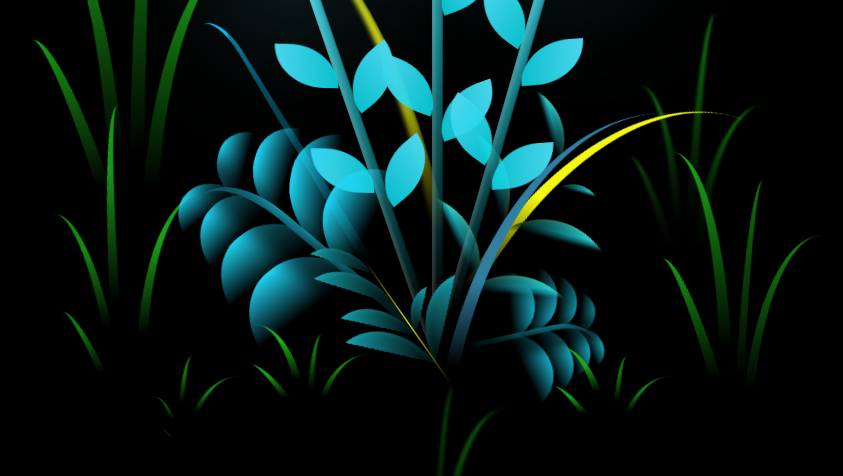
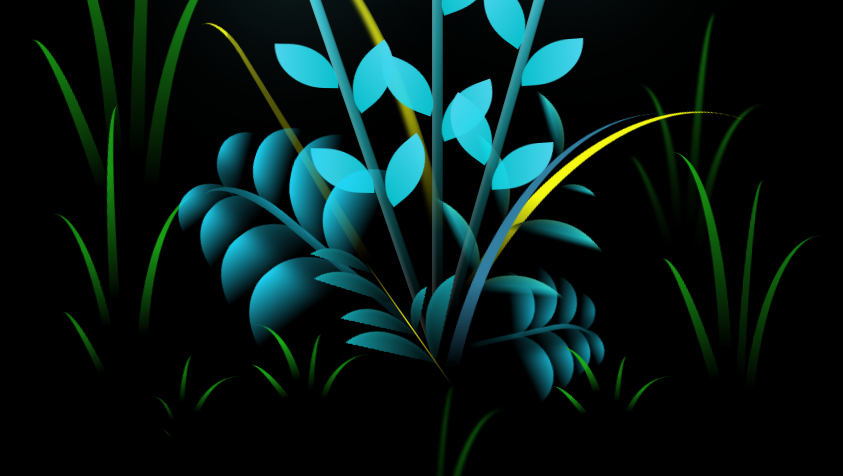
Before and after one commit to jhonaNDM/jhonaNDM.github.io, a plain HTML site: page index.html in a window 1280 px wide. Shown: the part 323-799 px from the top of the page, without its empty margins (208-1051 px from the left). Drawn offline with Linux system fonts and the light colour scheme.

Commit message:
Add files via upload

```diff
--- a/style.css
+++ b/style.css
@@ -520,7 +520,7 @@ body {
 .flower__g-long {
     --w: 2vmin;
     --h: 6vmin;
-    --c: #0eb8ec;
+    --c: #e8ec0e;
     position: absolute;
     bottom: 10vmin;
     left: -3vmin;
```
